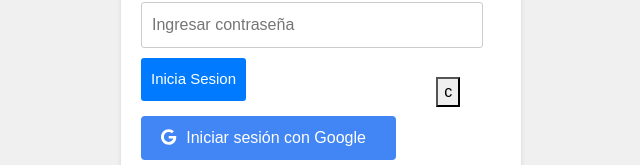
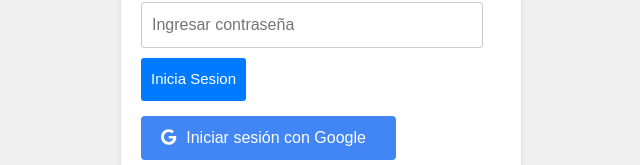
Before and after one commit to vazqueznahuel/Clementina, a React (Create React App) app: page / in a window 1280 px wide. Shown: the part 251-416 px from the top of the page, without its empty margins (319-959 px from the left). Built offline with nearby package versions, Linux system fonts and the light colour scheme; no server answers.

Commit message:
Eliminando boton de ver contraseña

```diff
--- a/src/components/login/login.jsx
+++ b/src/components/login/login.jsx
@@ -77,13 +77,7 @@ function Login(props) {
 
           <Label className="info-label" infoLabel="Ingrese contraseña"/>
           <input className='input-field' type={showPassword ? "text" : "password"} placeholder='Ingresar contraseña ' id='password'/>
-          <button
-          type="button"
-          className="verPassword"
-          onClick={togglePasswordVisibility}
-          >
-            c
-          </button>
+
           <button className='button'>Inicia Sesion</button>
 
         </form>
```
